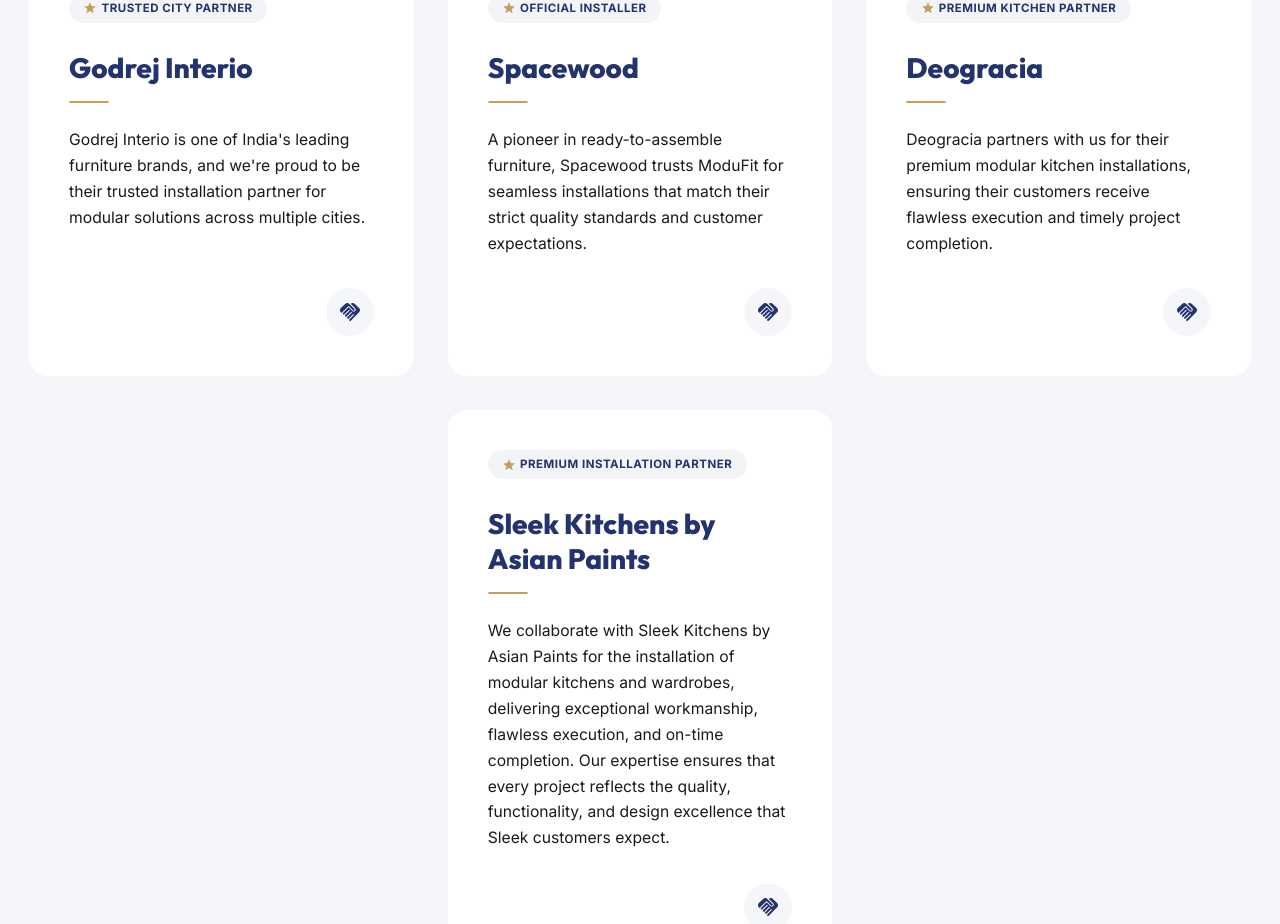
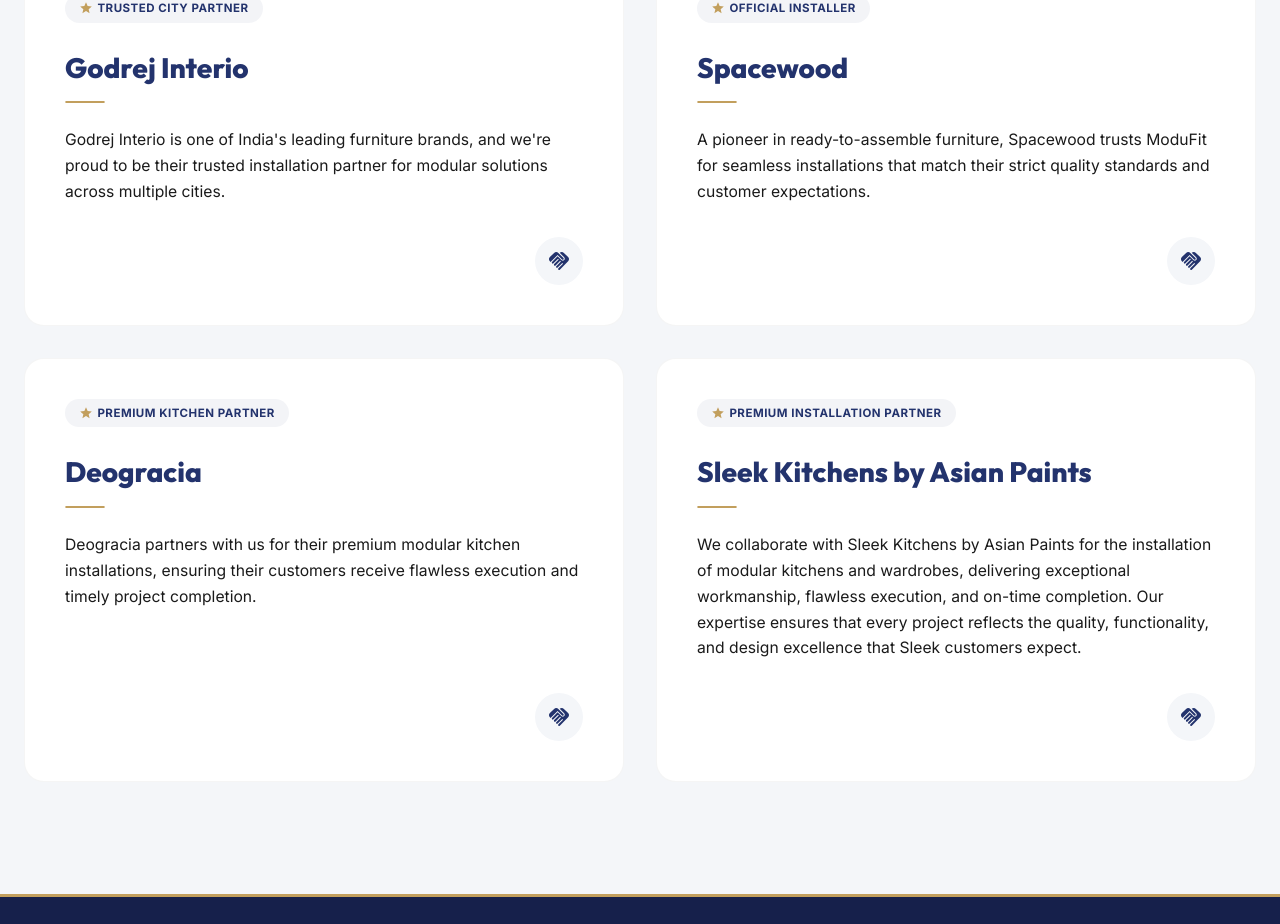
Before and after one commit to vsachin838/modufitllp, a React (Vite) app: page / in a window 1280 px wide. Shown: the part 6494-7418 px from the top of the page. Built offline with nearby package versions, Linux system fonts and the light colour scheme.

Commit message:
style: set clients layout to 2 columns on desktop

```diff
--- a/src/components/Clients.jsx
+++ b/src/components/Clients.jsx
@@ -77,7 +77,7 @@
               key={idx}
               elevation={0}
               sx={{
-                width: { xs: '100%', sm: 'calc(50% - 16px)', md: 'calc(33.33% - 24px)' },
+                width: { xs: '100%', sm: 'calc(50% - 16px)', md: 'calc(50% - 16px)' },
                 p: { xs: 4, sm: 5 },
                 borderRadius: '20px',
                 backgroundColor: '#FFFFFF',
```
